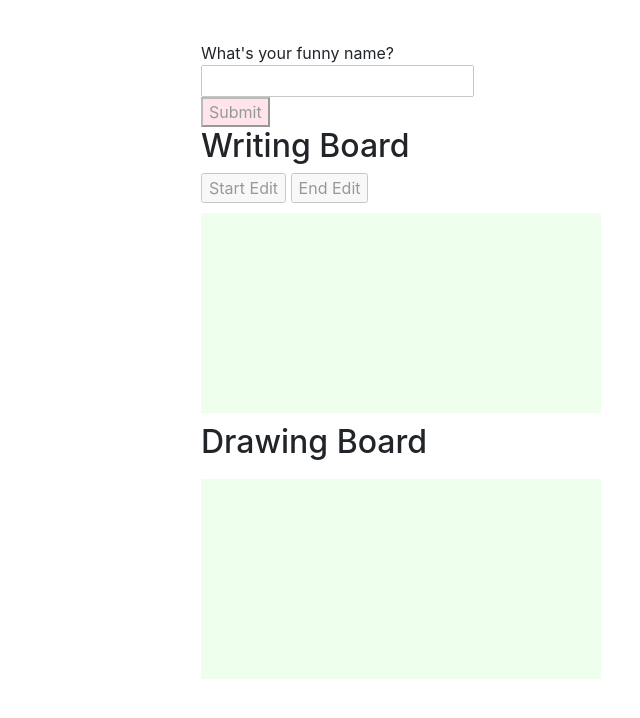
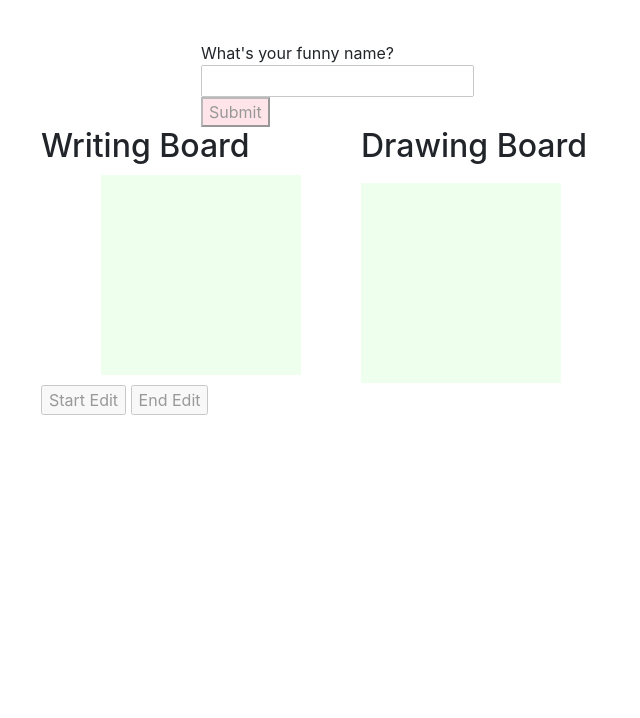
Before and after one commit to WinterCricket/introFormJS, a plain HTML site: page index.html in a window 1280 px wide. Shown: the whole page, without its empty margins (279-919 px from the left). Drawn offline with nearby package versions, Linux system fonts and the light colour scheme.

Commit message:
float boards

```diff
--- a/editStyle.css
+++ b/editStyle.css
@@ -2,7 +2,7 @@
 
 	background-color: #eeffee;
 	color: blue;
-	width: 400px;
+	width: 200px;
 	height: 200px;
 	padding: 10px;
 	margin: 0 auto;
--- a/index.html
+++ b/index.html
@@ -10,7 +10,7 @@
 </head>
 <body>
 	<main>
-		<div>
+		<div >
 			<p contentEditable="true" id="target"></p>
 			<form name=""  action="https://www.youtube.com/watch?v=9KnPtRdjvq4" method="get"  id="formLog">
 				<span>What's your funny name?</span>
@@ -19,15 +19,16 @@
 				<input type="submit" id="submit">
 			</form>
 		</div>
-		<div>
+		<div id="left">
 			<h2>Writing Board</h2>
+
+			<p id="editElement"></p>
 			<input type="button" id="startButt" value="Start Edit">
 			<input type="button" id="endButt" value="End Edit">
-			<p id="editElement"></p>
 		</div>
 
 
-		<div>
+		<div id="right">
 			<h2>Drawing Board</h2>
 			<canvas id="whiteBoard"></canvas>
 		</div>
--- a/style.css
+++ b/style.css
@@ -7,3 +7,12 @@ p {
 input:hover {
 	background-color: orange;
 }
+#left {
+	float: left;
+}
+#right {
+	float: right;
+}
+#endButt {
+	float: bottom;
+}
--- a/whiteBoard.js
+++ b/whiteBoard.js
@@ -10,7 +10,7 @@ document.getElementById("whiteBoard").onclick=function() {
 	//draw line with standard butt ending
 
 	context.moveTo(25, 50); //horizontal, vertical
-	context.lineTo(400, 150);
+	context.lineTo(200, 150);
 	context.lineCap = "butt";
 	context.stroke();
 
@@ -22,7 +22,7 @@ document.getElementById("whiteBoard").onclick=function() {
 
 	context.beginPath();
 	context.moveTo(25, 120);
-	context.lineTo(400, 120);
+	context.lineTo(200, 120);
 	context.lineCap = "butt";
 	context.stroke();
 }
```
